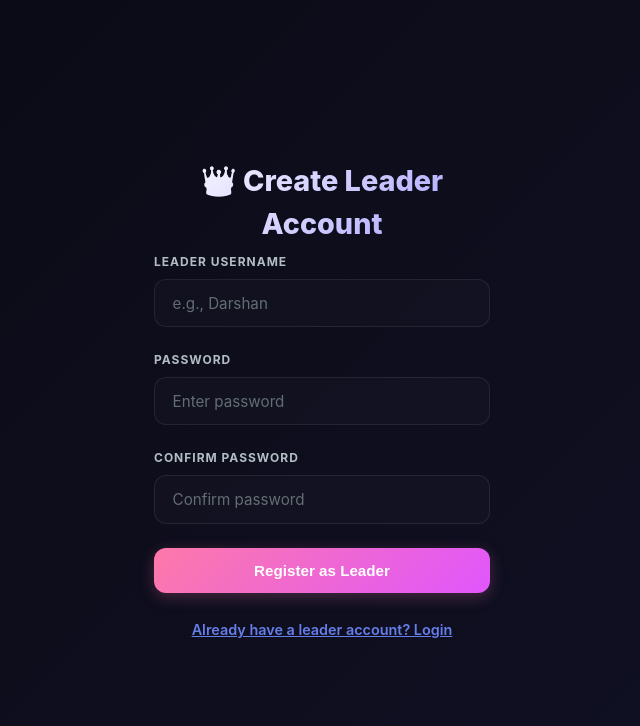
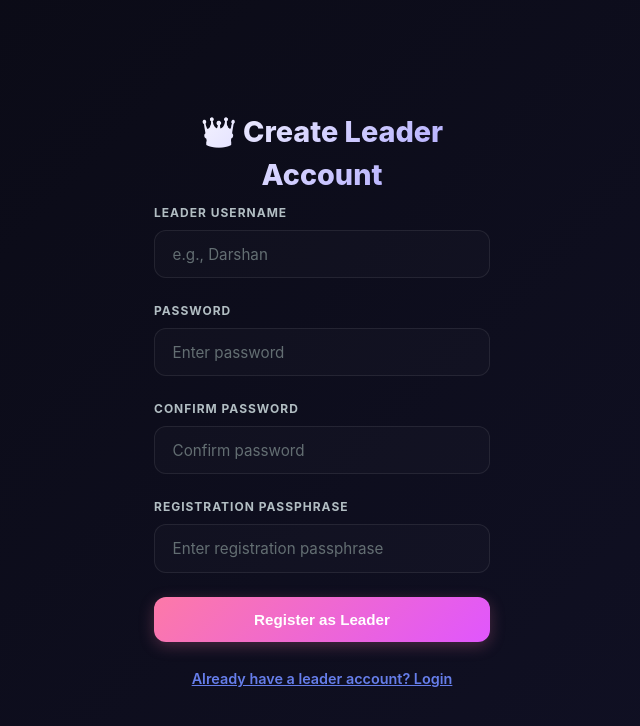
Before and after one commit to tkdarshank-eng/roommate-expense-tracker, a React (Vite) app in the folder frontend/: page / in a window 1280 px wide. Both pictures are taken after a click on the element "Create Leader Account". Shown: the top 726 px of the page, without its empty margins (318-958 px from the left). Built offline with nearby package versions, Linux system fonts and the light colour scheme.

Commit message:
security: protect leader registration with private passphrase

```diff
--- a/frontend/src/pages/Login.jsx
+++ b/frontend/src/pages/Login.jsx
@@ -13,6 +13,7 @@ function Login({ onLogin }) {
   const [id, setId] = useState("");
   const [password, setPassword] = useState("");
   const [confirmPassword, setConfirmPassword] = useState("");
+  const [passphrase, setPassphrase] = useState("");
   const [isRegistering, setIsRegistering] = useState(false);
   const [isLeaderRole, setIsLeaderRole] = useState(true);
   const [leaderUsername, setLeaderUsername] = useState("");
@@ -53,7 +54,7 @@ function Login({ onLogin }) {
   const handleRegisterLeader = async () => {
     setError("");
 
-    if (!id || !password || !confirmPassword) {
+    if (!id || !password || !confirmPassword || !passphrase) {
       setError("Please fill in all fields");
       return;
     }
@@ -68,11 +69,13 @@ function Login({ onLogin }) {
       await axios.post(`${API_BASE}/api/roommates/register-leader`, {
         username: id,
         password,
+        registrationPassphrase: passphrase,
       });
       alert("✅ Leader account created successfully! You can now log in.");
       setIsRegistering(false);
       setPassword("");
       setConfirmPassword("");
+      setPassphrase("");
       setError("");
     } catch (err) {
       setError(err.response?.data?.message || "Failed to create leader account");
@@ -201,6 +204,7 @@ function Login({ onLogin }) {
         </div>
 
         {isRegistering && (
+          <>
             <div className="form-group">
               <label>Confirm Password</label>
               <input
@@ -208,10 +212,21 @@ function Login({ onLogin }) {
                 placeholder="Confirm password"
                 value={confirmPassword}
                 onChange={(e) => setConfirmPassword(e.target.value)}
+                disabled={loading}
+              />
+            </div>
+            <div className="form-group">
+              <label>Registration Passphrase</label>
+              <input
+                type="password"
+                placeholder="Enter registration passphrase"
+                value={passphrase}
+                onChange={(e) => setPassphrase(e.target.value)}
                 onKeyPress={(e) => e.key === "Enter" && handleRegisterLeader()}
                 disabled={loading}
               />
             </div>
+          </>
         )}
 
         {error && (
```
Also changed, not shown: 1 other file (tests, documents, lock files or other folders). Lines whose indentation alone changed are shown as unchanged.
